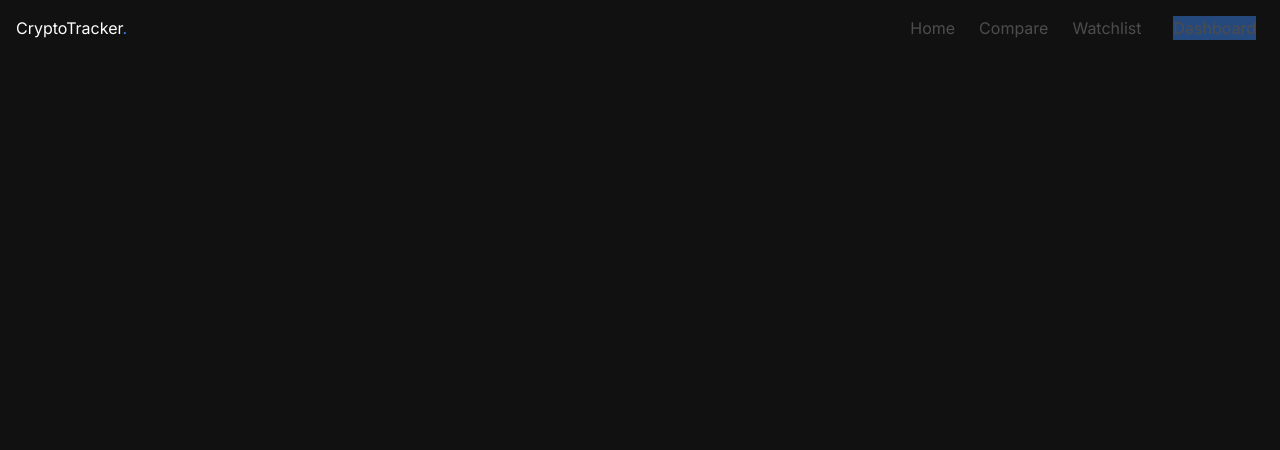
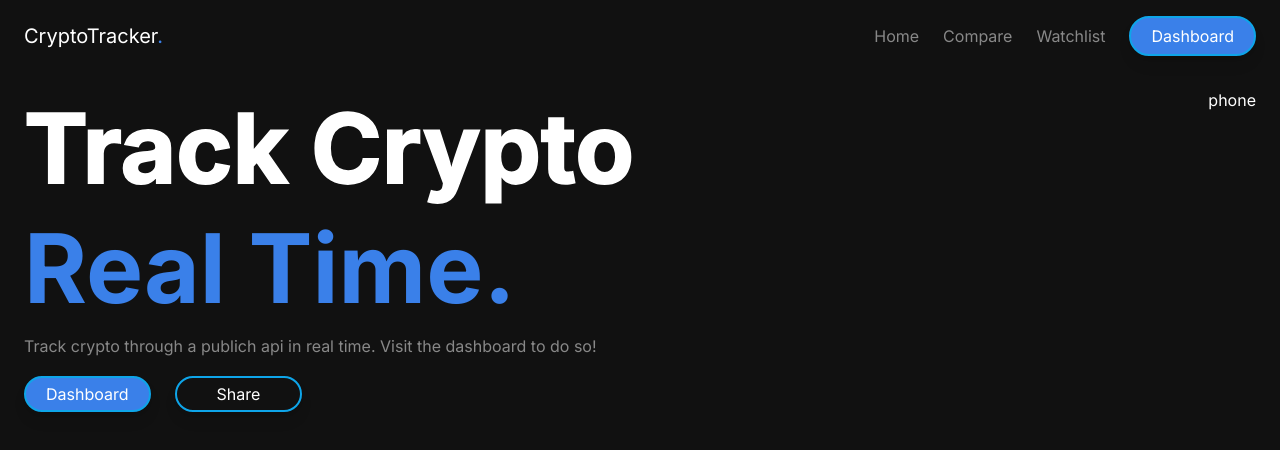
Before and after one commit to Smita-Sarkate/CryptoTracker, a React (Vite) app: page / in a window 1280 px wide. Shown: the top 450 px of the page. Built offline with nearby package versions, Linux system fonts and the light colour scheme; the HTML template or start-up script is replaced by a standard one.

Commit message:
Landing Page Created

```diff
--- a/src/App.jsx
+++ b/src/App.jsx
@@ -1,11 +1,13 @@
 import React from 'react'
 // import Footer from "../src/components/Common/Footer"
 import Header from "./components/Common/Header/header.jsx"
+import MainPage from './components/LandingPage/MainPage.jsx'
 
 function App() {
   return (
     <div>
       <Header/>
+      <MainPage/>
       {/* <Footer/> */}
 
     </div>
--- a/src/components/Common/Button/Button.jsx
+++ b/src/components/Common/Button/Button.jsx
@@ -1,11 +1,14 @@
 import React from 'react'
 
-function button({}) {
+function Button({text}) {
   return (
-    <div className=''>
+    <div style={{ background: 'var(--blue)' }} className='px-5 py-1.5 bg-cyan-700 rounded-full text-white shadow-lg hover:shadow-cyan-500/30 border-2 border-sky-500'>
+      {text}
+      <div>
 
+      </div>
     </div>
   )
 }
 
-export default button
+export default Button
--- /dev/null
+++ b/src/components/Common/Button/Share.jsx
@@ -0,0 +1,13 @@
+import React from 'react'
+
+function Share({text}) {
+  return (
+
+      <div className='px-10 py-1.5 rounded-full text-white shadow-lg hover:shadow-cyan-500/30 border-2 border-sky-500 hover:bg-blue'>
+      {text}
+      </div>
+
+  )
+}
+
+export default Share
--- a/src/components/Common/Header/drawer.jsx
+++ b/src/components/Common/Header/drawer.jsx
@@ -12,7 +12,7 @@ export default function AnchorTemporaryDrawer() {
           <IconButton onClick={()=>setOpen(true)}><MenuRoundedIcon className={`text-white`}/></IconButton>
           <Drawer PaperProps={{sx: {height:'auto', top: "5px"}}} anchor={"right"} open={open} onClose={()=> setOpen(false)}>
             <div style={{
-              backgroundColor: 'red',
+              backgroundColor: 'slate',
               height:'50%'
               }}
               className='flex w-full bg-red text-red'>
--- a/src/components/Common/Header/header.jsx
+++ b/src/components/Common/Header/header.jsx
@@ -1,19 +1,17 @@
-import React from 'react';
+
 import AnchorTemporaryDrawer from './drawer.jsx'
-// import { Button } from '../Button.jsx';
-import './style.css'
-// import { Dashboard } from '@mui/icons-material';
+import Button from '../Button/Button.jsx'
 
 function Header() {
   return (
-    <div className="px-4 py-4 flex items-center justify-between">
+    <div className="px-6 py-4 flex items-center justify-between">
       <div className="logo">
-        <h1>
+        <h1 className='text-xl'>
           CryptoTracker<span style={{ color: 'var(--blue)' }}>.</span>
         </h1>
       </div>
 
-      <div className="hidden md:flex md:gap-6 md:opacity-50">
+      <div className="hidden md:flex md:gap-6 flex items-center">
         <a href="/">
           <p>Home</p>
         </a>
@@ -23,9 +21,8 @@ function Header() {
         <a href="/">
           <p>Watchlist</p>
         </a>
-        <a className="px-2 rounded-full" href="/">
-          <p style={{ backgroundColor: 'var(--blue)' }}>Dashboard</p>
-          {/* <Button text={"Dashboard"}/> */}
+        <a href="/">
+          <Button text={"Dashboard"}/>
         </a>
       </div>
 
--- /dev/null
+++ b/src/components/LandingPage/MainPage.jsx
@@ -0,0 +1,28 @@
+import React from 'react'
+import "./style.css"
+import Button from '../Common/Button/Button.jsx'
+import Share from '../Common/Button/Share.jsx'
+
+function MainPage() {
+  return (
+    <div className='px-6 py-4 flex justify-between' >
+    <div className='left leading-tight'>
+        <h1 className='stroke-effect text-[6rem] font-bold'>Track Crypto</h1>
+        <h1  className='text-[6rem] font-bold text-blue'>Real Time.</h1>
+        <p className='text-gray text-md mt-2'>Track crypto through a publich api in real time. Visit the dashboard to do so!</p>
+
+        <div className='button flex gap-6 mt-5 items-center'>
+            <Button className="" text={"Dashboard"}/>
+            <Share className="" text={"Share"}/>
+         </div>
+    </div>
+
+    <div className='right'>
+        phone
+    </div>
+
+    </div>
+  )
+}
+
+export default MainPage
--- /dev/null
+++ b/src/components/LandingPage/style.css
@@ -0,0 +1,10 @@
+.stroke-effect {
+    color: var(--white);
+    -webkit-text-stroke-width: 2px;
+    -webkit-text-stroke-color: white;
+  }
+  .stroke-effect:hover{
+    color: var(--black);
+    -webkit-text-stroke-color: white;
+    transition: all o.3s;
+  }
```
Also changed, not shown: src/components/Common/Header/style.css (deleted, +0 -14 lines), src/assets/gradient.png (added), src/assets/iphone.png (added).
